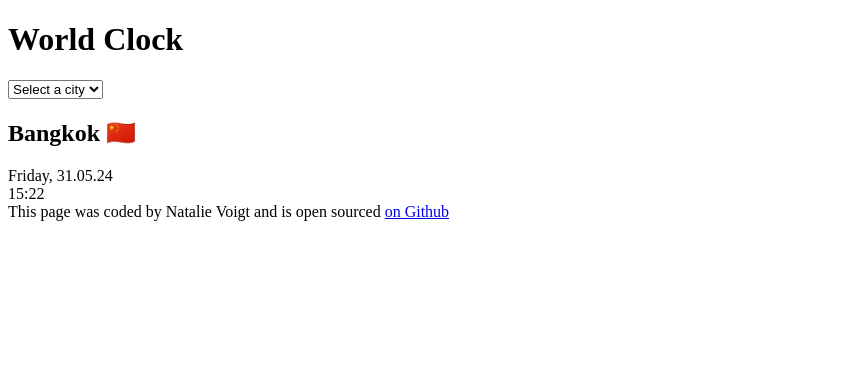
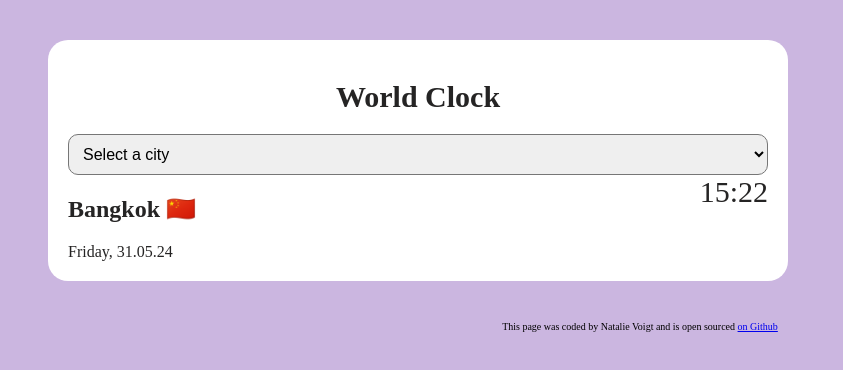
Before and after one commit to Cosmicgurl/World-clock, a plain HTML site: page index.html in a window 1280 px wide. Shown: the whole page, without its empty margins (0-843 px from the left). Drawn offline with Linux system fonts and the light colour scheme.

Commit message:
Added CSS

```diff
--- a/index.html
+++ b/index.html
@@ -7,6 +7,7 @@
     <title>World clock</title>
 </head>
 <body>
+    <div class="container">
     <h1>World Clock</h1>
     <div class="cities">
         <select name="" id="">
@@ -18,10 +19,13 @@
             <option value="bombai">Bombai</option>
         </select>
     </div>
-    <div>
-        <h2 class="city">Bangkok 🇨🇳</h2>
+    <div class="city">
+        <div>
+        <h2 >Bangkok 🇨🇳</h2>
         <div class="cityDate">Friday, 31.05.24</div>
+    </div>
         <div class="cityTime">15:22 </div>
+    </div>
     </div>
     <footer>
         <div>This page was coded by Natalie Voigt and is open sourced <a href="https://github.com/Cosmicgurl/World-clock" target="_blank"> on Github</a></div>
--- a/src/style.css
+++ b/src/style.css
@@ -0,0 +1,32 @@
+body{
+  background-color: rgb(203, 182, 224);
+}
+.container {
+    margin: 40px;
+    max-width: 700px;
+   background-color: white;
+   border-radius: 20px;
+    color: rgb(37, 36, 36);
+    padding: 20px;
+}
+h1 {
+    text-align: center;
+    font-size: 30px;
+}
+select {
+  padding: 10px;
+  width: 100%;
+  border-radius: 10px;
+  font-size: 16px;
+}
+.city {
+  display: flex;
+  justify-content: space-between;
+}
+.cityTime {
+  font-size: 30px;
+}
+footer {
+  text-align: center;
+  font-size: 10px;
+}
```
